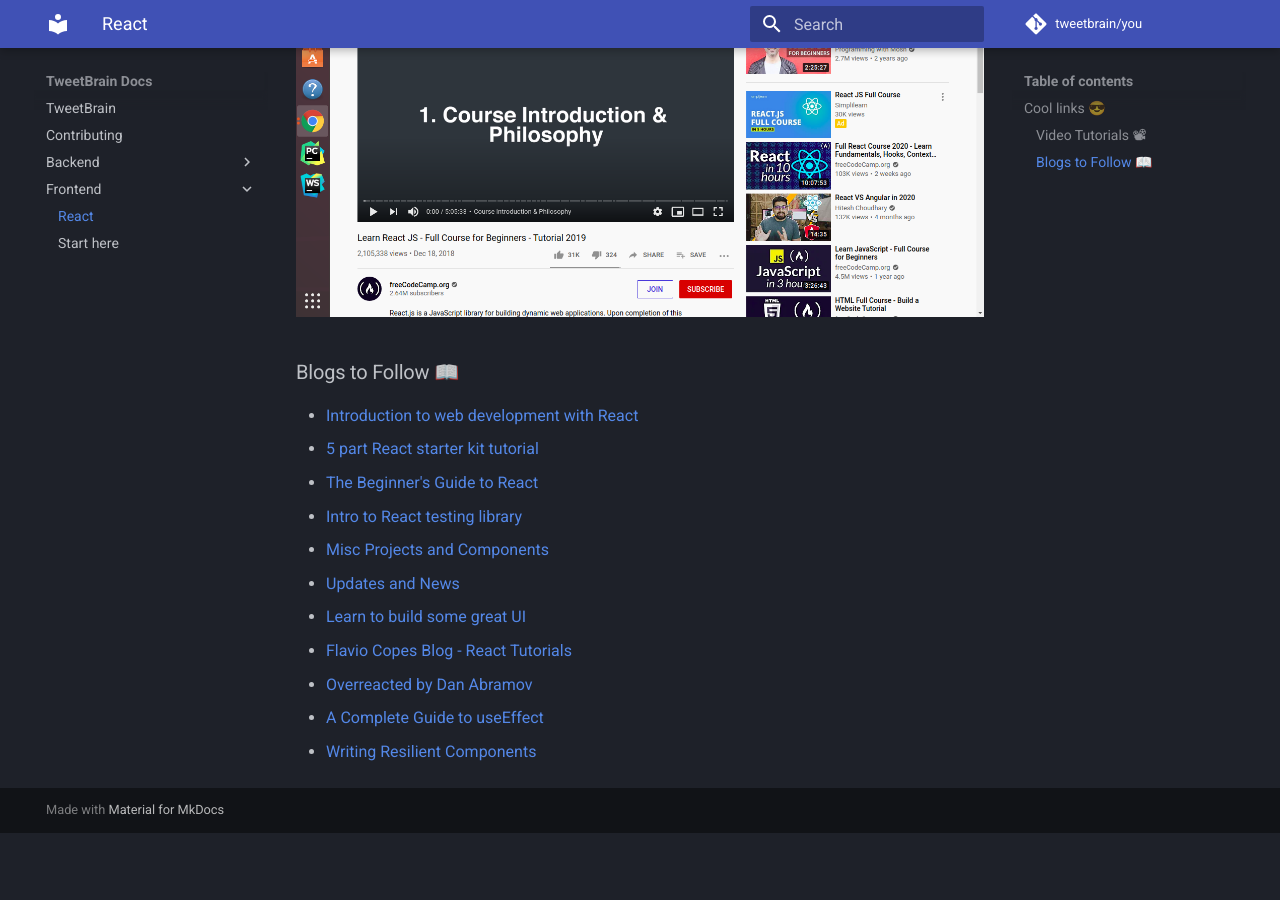
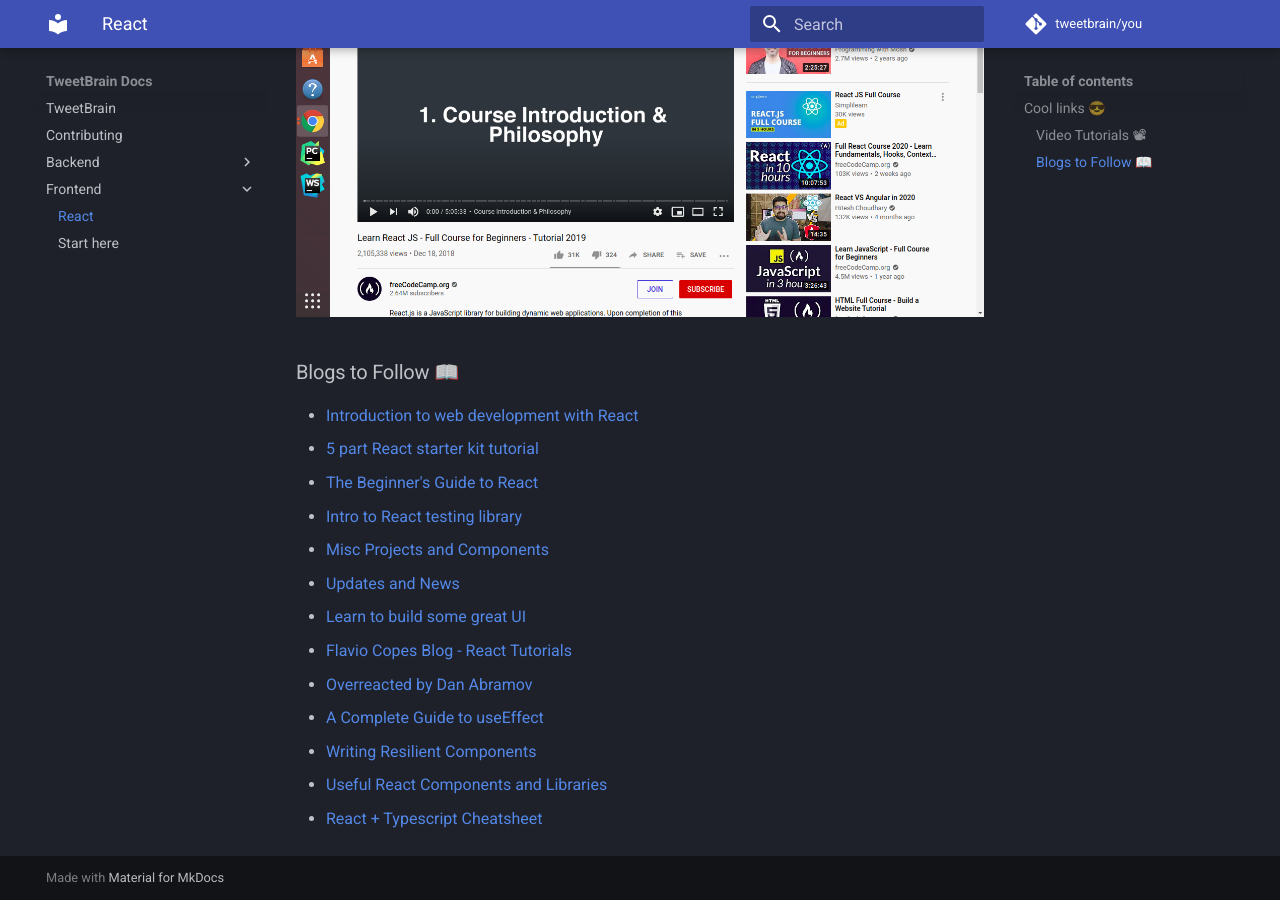
Before and after one commit to tweetbrain/you, an MkDocs documentation site: the page built from docs/frontend/react.md, in a window 1280 px wide and 900 px high, scrolled down 2554 px. Built offline with MkDocs 1.6.1 and Material for MkDocs 9.7.7, drawn with Linux system fonts in a browser that asks for light colours; comment, search, counter and statistics services are not loaded; before the commit the page ends 3387 px from its top, so only the background shows below that.

Commit message:
Adds ReactJS useful links

```diff
--- a/docs/frontend/react.md
+++ b/docs/frontend/react.md
@@ -48,3 +48,5 @@
 * [Overreacted by Dan Abramov](https://overreacted.io/)
 * [A Complete Guide to useEffect](https://overreacted.io/a-complete-guide-to-useeffect/)
 * [Writing Resilient Components](https://overreacted.io/writing-resilient-components/)
+* [Useful React Components and Libraries](https://github.com/brillout/awesome-react-components)
+* [React + Typescript Cheatsheet](https://react-typescript-cheatsheet.netlify.app/)
```
